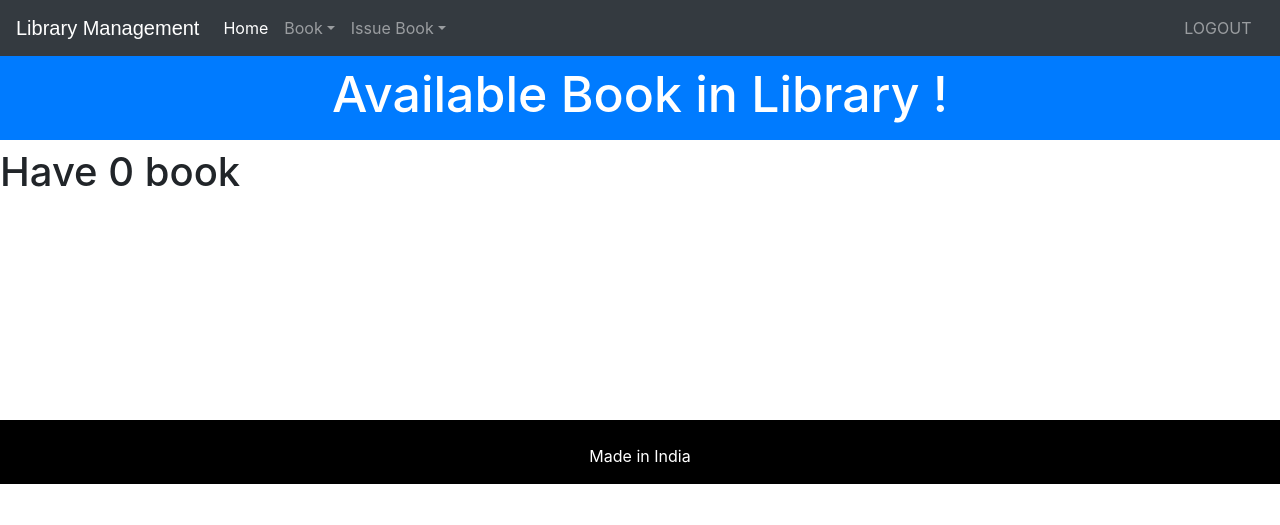
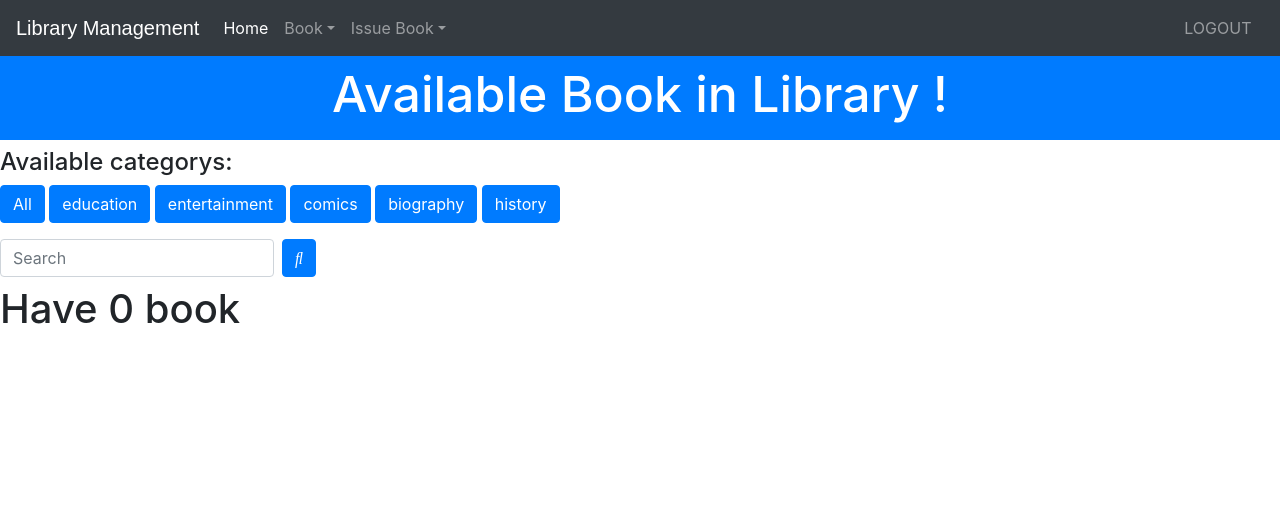
Before and after one commit to muhammedanasm/libray-management, a Django app: page /student_view_book in a window 1280 px wide. Shown: the top 525 px of the page. Run offline with Django 3.2, Linux system fonts and the light colour scheme; the visitor is signed in with stand-in values (Sample User, id 1); data that the repository does not hold is empty; some libraries are stand-ins or nearby versions.

Commit message:
search and sort compleated

```diff
--- a/library/views.py
+++ b/library/views.py
@@ -223,6 +223,22 @@ def delete_book(request,id):
 @login_required(login_url='studentlogin')
 def student_view_book(request):
     books=models.Book.objects.all()
+    search_term = ''
+    if 'education' in request.GET:
+        books= models.Book.objects.filter(category='education')
+    if 'entertainment' in request.GET:
+        books= models.Book.objects.filter(category='entertainment')
+    if 'comics' in request.GET:
+        books= models.Book.objects.filter(category='comics')
+    if 'biography' in request.GET:
+        books= models.Book.objects.filter(category='biography')
+    if 'history' in request.GET:
+        books= models.Book.objects.filter(category='history')
+    if 'all' in request.GET:
+        books= models.Book.objects.all()
+    if 'search' in request.GET:
+        search_term = request.GET['search']
+        books=models.Book.objects.filter(name=search_term)
     context = {
         "books":books,
     }
--- a/templates/library/student_view_book.html
+++ b/templates/library/student_view_book.html
@@ -59,6 +59,25 @@ border-radius: 5px;
     <br>
     <br>
     <h3 class="p-3 mb-2 bg-primary text-white" style = 'font-size: 50px;text-align:center;'>Available Book in Library !</h3>
+    <h4>Available categorys:</h4>
+    <a class="btn btn-{% if 'all' in request.GET %}warning{% else %}primary{% endif %} mb-3" href="?all=True"
+        role="button">All</a>
+    <a class="btn btn-{% if 'education' in request.GET %}warning{% else %}primary{% endif %} mb-3" href="?education=True"
+        role="button">education</a>
+    <a class="btn btn-{% if 'entertainment' in request.GET %}warning{% else %}primary{% endif %} mb-3" href="?entertainment=True"
+        role="button">entertainment</a>
+    <a class="btn btn-{% if 'comics' in request.GET %}warning{% else %}primary{% endif %} mb-3" href="?comics=True"
+        role="button">comics</a>
+    <a class="btn btn-{% if 'biography' in request.GET %}warning{% else %}primary{% endif %} mb-3" href="?biography=True"
+        role="button">biography</a>
+    <a class="btn btn-{% if 'history' in request.GET %}warning{% else %}primary{% endif %} mb-3" href="?history=True"
+        role="button">history</a>
+      <form class="form-inline">
+        <div class="form-group mr-sm-2 mb-2">
+            <input type="search" class="form-control" name="search" placeholder="Search" value={{ search_term }}>
+        </div>
+        <button type="submit" class="btn btn-primary mb-2"><i class="fas fa-search"></i></button>
+    </form>
 {% if books%}
 <table class="redTable">
 <thead>
```
